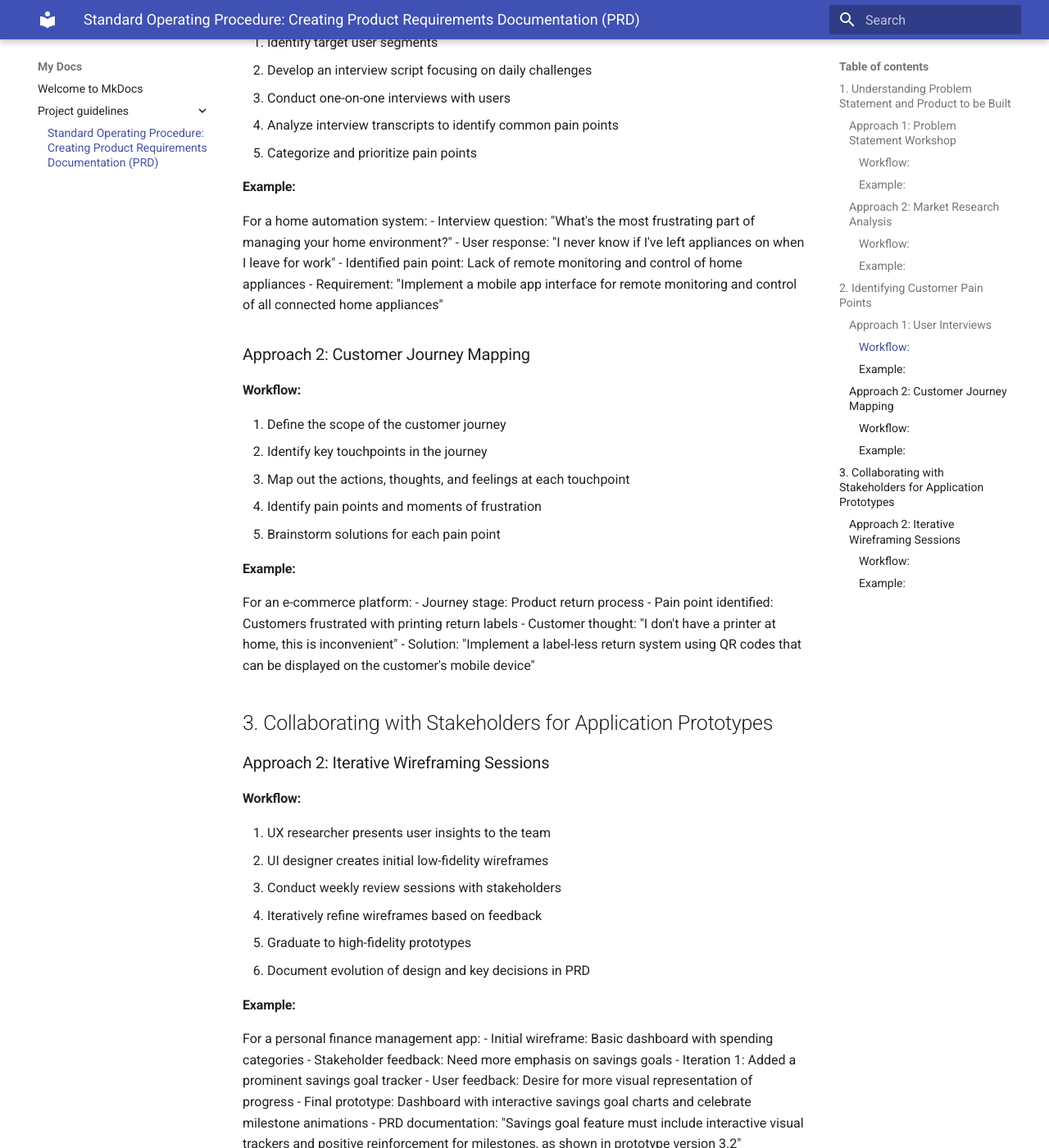
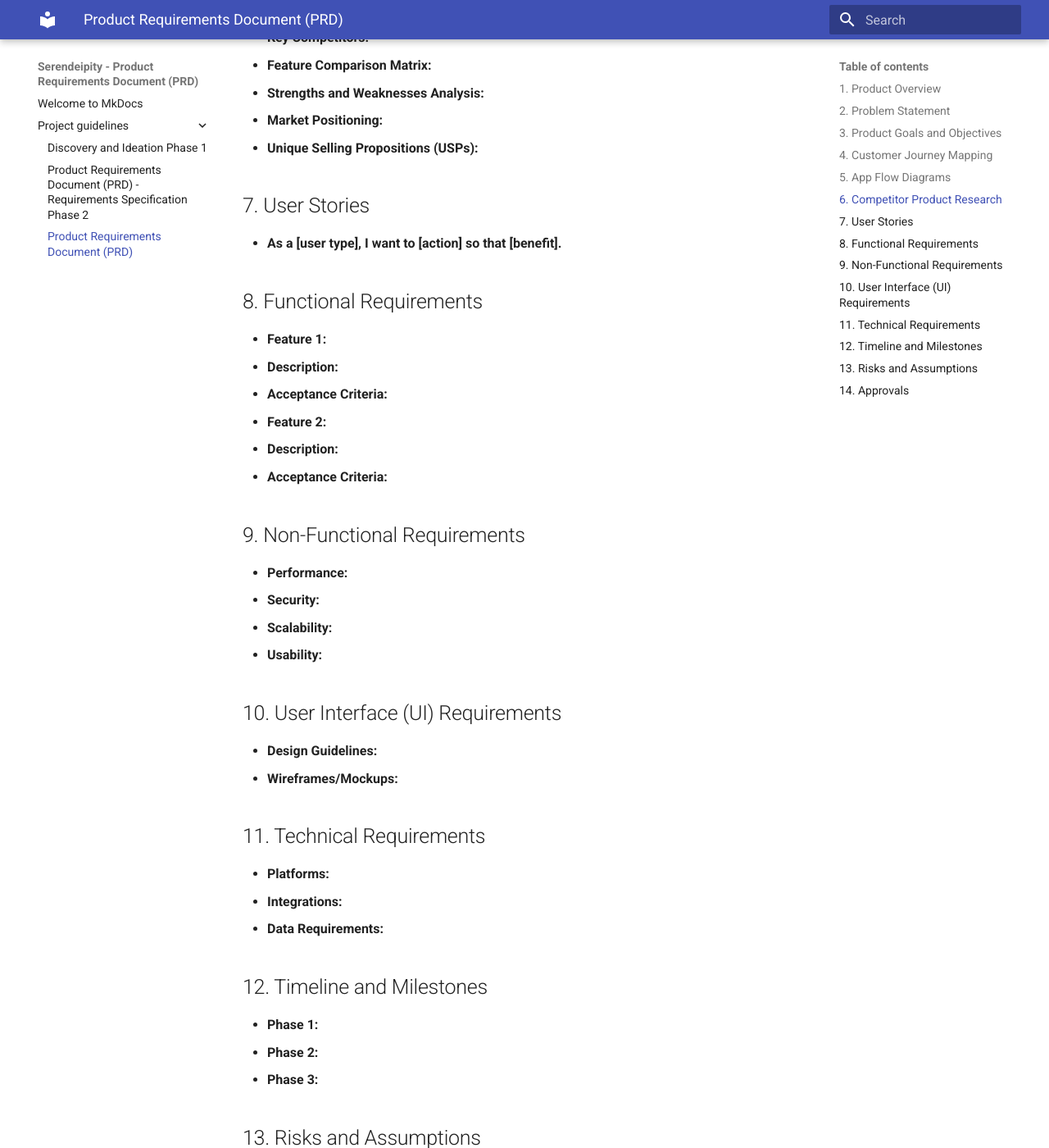
Before and after one commit to SerendipityOrg/TradeMan-Dev-Guidelines, an MkDocs documentation site: the page built from docs/project-guidelines/requirements-specifications.md, in a window 1280 px wide and 1400 px high, scrolled down 1452 px. Shown: the whole window at 82% size. Built offline with MkDocs 1.6.1 and Material for MkDocs 9.7.7, drawn with Linux system fonts in a browser that asks for light colours; some of the changed text lies outside the part shown.

Commit message:
Add PRD template to documentation
- Added a detailed Product Requirements Document (PRD) template to the project documentation.
- The template includes sections for product overview, problem statement, goals, customer journey mapping, app flow diagrams, competitor research, user stories, functional and non-functional requirements, UI requirements, technical requirements, timeline, risks, and approvals.
- This template will help in documenting and reviewing the requirements phase of the project.

```diff
--- a/docs/project-guidelines/requirements-specifications.md
+++ b/docs/project-guidelines/requirements-specifications.md
@@ -1,91 +1,84 @@
-# Standard Operating Procedure: Creating Product Requirements Documentation (PRD)
+# Product Requirements Document (PRD)
 
-This SOP outlines the process for creating a comprehensive Product Requirements Documentation (PRD), focusing on understanding the problem statement, identifying customer pain points, collaborating with stakeholders, and iteratively refining the product concept.
+## 1. Product Overview
+- **Product Name:**
+- **Product Vision:**
+- **Target Audience:**
+- **Key Features:**
 
-## 1. Understanding Problem Statement and Product to be Built
+## 2. Problem Statement
+- **What problem does this product solve?**
+- **Who experiences this problem?**
+- **How is it currently being solved?**
 
-### Approach 1: Problem Statement Workshop
+## 3. Product Goals and Objectives
+- **Primary Goal:**
+- **Secondary Goals:**
+- **Success Metrics:**
 
-#### Workflow:
-1. Gather key stakeholders (product managers, engineers, designers)
-2. Conduct a facilitated workshop to define the problem
-3. Use techniques like the "5 Whys" to dig deeper into the root cause
-4. Collaboratively draft a problem statement
-5. Refine and finalize the statement
+## 4. Customer Journey Mapping
+- **Persona Definition:**
+- **Stages of the Customer Journey:**
+  1. Awareness
+  2. Consideration
+  3. Decision
+  4. Onboarding
+  5. Retention
+  6. Advocacy
+- **Touchpoints and Interactions:**
+- **Pain Points and Opportunities:**
+- **Emotional Journey:**
 
-#### Example:
-For a new project management tool:
-- Initial statement: "Teams struggle with project coordination"
-- After "5 Whys" analysis: "Distributed teams lack real-time visibility into task dependencies, leading to missed deadlines and duplicated work"
-- Final problem statement: "Create a project management tool that provides real-time task dependency tracking and visualization for distributed teams, reducing missed deadlines by 30% and eliminating work duplication"
+## 5. App Flow Diagrams
+- **High-Level User Flow:**
+- **Detailed Screen Flows:**
+- **Critical User Paths:**
+- **Decision Points and Branches:**
 
-### Approach 2: Market Research Analysis
+## 6. Competitor Product Research
+- **Key Competitors:**
+- **Feature Comparison Matrix:**
+- **Strengths and Weaknesses Analysis:**
+- **Market Positioning:**
+- **Unique Selling Propositions (USPs):**
 
-#### Workflow:
-1. Conduct comprehensive market research
-2. Analyze competitor products and their shortcomings
-3. Identify market gaps and opportunities
-4. Draft a product vision based on findings
-5. Validate the vision with stakeholders
+## 7. User Stories
+- **As a [user type], I want to [action] so that [benefit].**
 
-#### Example:
-For a new health tracking app:
-- Market research finding: Existing apps focus on step counting but neglect overall wellness
-- Competitor analysis: Limited integration of mental health features
-- Market gap: Holistic health tracking combining physical and mental wellness
-- Product vision: "Create an AI-driven health companion that provides personalized insights by integrating physical activity, nutrition, sleep, and mental wellbeing data"
+## 8. Functional Requirements
+- **Feature 1:**
+  - **Description:**
+  - **Acceptance Criteria:**
+- **Feature 2:**
+  - **Description:**
+  - **Acceptance Criteria:**
 
-## 2. Identifying Customer Pain Points
+## 9. Non-Functional Requirements
+- **Performance:**
+- **Security:**
+- **Scalability:**
+- **Usability:**
 
-### Approach 1: User Interviews
+## 10. User Interface (UI) Requirements
+- **Design Guidelines:**
+- **Wireframes/Mockups:**
 
-#### Workflow:
-1. Identify target user segments
-2. Develop an interview script focusing on daily challenges
-3. Conduct one-on-one interviews with users
-4. Analyze interview transcripts to identify common pain points
-5. Categorize and prioritize pain points
+## 11. Technical Requirements
+- **Platforms:**
+- **Integrations:**
+- **Data Requirements:**
 
-#### Example:
-For a home automation system:
-- Interview question: "What's the most frustrating part of managing your home environment?"
-- User response: "I never know if I've left appliances on when I leave for work"
-- Identified pain point: Lack of remote monitoring and control of home appliances
-- Requirement: "Implement a mobile app interface for remote monitoring and control of all connected home appliances"
+## 12. Timeline and Milestones
+- **Phase 1:**
+- **Phase 2:**
+- **Phase 3:**
 
-### Approach 2: Customer Journey Mapping
+## 13. Risks and Assumptions
+- **Potential Risks:**
+- **Assumptions:**
 
-#### Workflow:
-1. Define the scope of the customer journey
-2. Identify key touchpoints in the journey
-3. Map out the actions, thoughts, and feelings at each touchpoint
-4. Identify pain points and moments of frustration
-5. Brainstorm solutions for each pain point
-
-#### Example:
-For an e-commerce platform:
-- Journey stage: Product return process
-- Pain point identified: Customers frustrated with printing return labels
-- Customer thought: "I don't have a printer at home, this is inconvenient"
-- Solution: "Implement a label-less return system using QR codes that can be displayed on the customer's mobile device"
-
-## 3. Collaborating with Stakeholders for Application Prototypes
-
-### Approach 2: Iterative Wireframing Sessions
-
-#### Workflow:
-1. UX researcher presents user insights to the team
-2. UI designer creates initial low-fidelity wireframes
-3. Conduct weekly review sessions with stakeholders
-4. Iteratively refine wireframes based on feedback
-5. Graduate to high-fidelity prototypes
-6. Document evolution of design and key decisions in PRD
-
-#### Example:
-For a personal finance management app:
-- Initial wireframe: Basic dashboard with spending categories
-- Stakeholder feedback: Need more emphasis on savings goals
-- Iteration 1: Added a prominent savings goal tracker
-- User feedback: Desire for more visual representation of progress
-- Final prototype: Dashboard with interactive savings goal charts and celebrate milestone animations
-- PRD documentation: "Savings goal feature must include interactive visual trackers and positive reinforcement for milestones, as shown in prototype version 3.2"
+## 14. Approvals
+- **Product Manager:**
+- **Engineering Lead:**
+- **Design Lead:**
+- **Stakeholders:**
--- a/mkdocs.yml
+++ b/mkdocs.yml
@@ -1,3 +1,3 @@
-site_name: My Docs
+site_name: Serendeipity - Product Requirements Document (PRD)
 theme:
   name: material
```
Also changed, not shown: docs/project-guidelines/discovery_and_ideation_phase.md (added, +89 -0 lines), docs/project-guidelines/product_requirements_document_phase2.md.md (added, +134 -0 lines).
